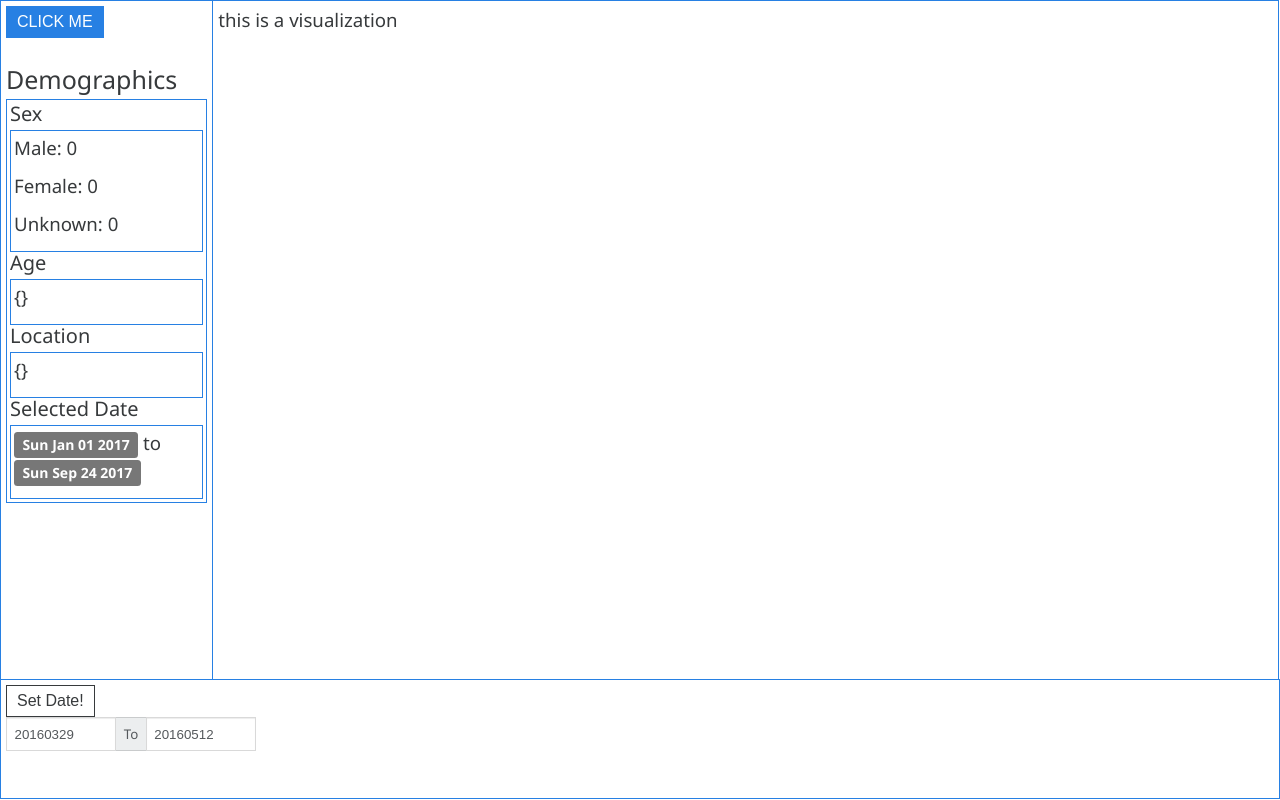
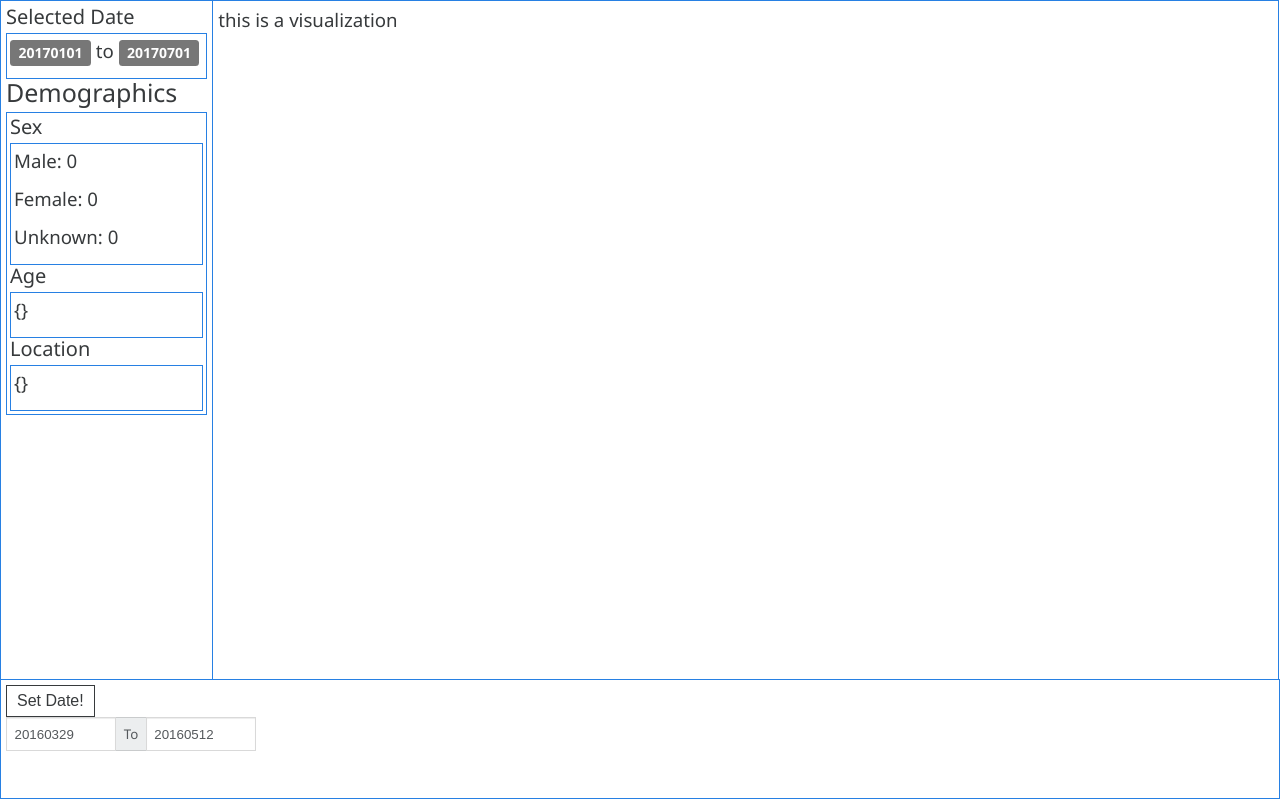
Before and after one commit to tkakar/MEV-MQP, a React (Create React App) app in the folder front-end/: page / in a window 1280 px wide. Built offline with nearby package versions, Linux system fonts and the light colour scheme.

Commit message:
Lots of goodies, mainly Front end Styling and redux function mappings

```diff
--- a/front-end/src/actions/timelineActions.js
+++ b/front-end/src/actions/timelineActions.js
@@ -6,19 +6,8 @@ export const setSelectedTime = selectedDates => (dispatch) => {
     query: 'sex',
     ...selectedDates,
   };
-  // console.log(postBody);
 
-  getData(postBody);
-
-  // fetch('http://localhost:3001/getdata', fetchData)
-  //   .then(response => response.json())
-  //   .then((things) => {
-  //     console.log(things.rows);
-  //     dispatch({ type: 'UPDATE_DATA', things: JSON.stringify(things.rows, null, 2) });
-  //   })
-  //   .catch((err) => {
-  //     console.error.bind(err);
-  //   });
+  dispatch(getData(postBody));
 };
 
 export const getConfig = id => (dispatch) => {
--- a/front-end/src/actions/visualizationActions.js
+++ b/front-end/src/actions/visualizationActions.js
@@ -47,7 +47,10 @@ export const getData = queryParams => (dispatch) => {
         sex: _(things.rows).map(sexAdapter).countBy().value(),
         age: _(things.rows).map(ageAdapter).countBy(Math.floor).value(),
         location: _(things.rows).map(countryAdapter).countBy().value(),
-        date: _(things.rows).map('rept_dt').countBy().value(),
+        selectedDates: {
+          startDate: Number(queryParams.startDate),
+          endDate: Number(queryParams.endDate),
+        },
       };
       console.log(demographics);
       dispatch({ type: 'UPDATE_DEMOGRAPHICS', demographics });
--- a/front-end/src/components/sidebar/Demographics.jsx
+++ b/front-end/src/components/sidebar/Demographics.jsx
@@ -4,7 +4,6 @@ import { connect } from 'react-redux';
 import Sex from './demographics/Sex';
 import Age from './demographics/Age';
 import Location from './demographics/Location';
-import SelectedDate from './SelectedDate';
 import './Demographics.css';
 
 
@@ -17,24 +16,6 @@ class Demographics extends Component {
     }).isRequired,
     age: PropTypes.objectOf(PropTypes.number).isRequired,
     location: PropTypes.objectOf(PropTypes.number).isRequired,
-    selectedDates: PropTypes.shape({
-      startDate: PropTypes.instanceOf(Date).isRequired,
-      endDate: PropTypes.instanceOf(Date).isRequired,
-    }).isRequired,
-  }
-
-  static defaultProps = {
-    gender: {
-      male: 0,
-      female: 0,
-      unknown: 0,
-    },
-    age: {},
-    location: {},
-    selectedDates: {
-      startDate: new Date(2017, 0, 1, 0, 0, 0, 0),
-      endDate: new Date(),
-    },
   }
 
   filter = () => true;
@@ -42,16 +23,11 @@ class Demographics extends Component {
   render() {
     return (
       <div>
-        <br />
         <h1>Demographics</h1>
         <div className="card card-outline-primary demographics-card" >
           <Sex sex={this.props.sex} />
           <Age age={this.props.age} />
           <Location location={this.props.location} />
-          <SelectedDate
-            startDate={this.props.selectedDates.startDate}
-            endDate={this.props.selectedDates.endDate}
-          />
         </div>
       </div>
     );
@@ -62,7 +38,6 @@ const mapStateToProps = state => ({
   sex: state.demographic.sex,
   age: state.demographic.age,
   location: state.demographic.location,
-  selectedDates: state.demographic.selectedDates,
 });
 
 export default connect(
--- a/front-end/src/components/sidebar/SelectedDate.jsx
+++ b/front-end/src/components/sidebar/SelectedDate.jsx
@@ -7,14 +7,15 @@ const SelectedDate = props => (
   <div>
     <h2>Selected Date</h2>
     <div className="card card-outline-primary" >
-      <p><Label bsStyle="default">{props.startDate.toDateString()}</Label> to <Label bsStyle="default">{props.endDate.toDateString()}</Label></p>
+      <p><Label bsStyle="default">{props.startDate}</Label> to <Label bsStyle="default">{props.endDate}</Label></p>
+      {/* <p><Label bsStyle="default">{props.startDate.toDateString()}</Label> to <Label bsStyle="default">{props.endDate.toDateString()}</Label></p> */}
     </div>
   </div>
 );
 
 SelectedDate.propTypes = {
-  startDate: PropTypes.instanceOf(Date).isRequired,
-  endDate: PropTypes.instanceOf(Date).isRequired,
+  startDate: PropTypes.number.isRequired,
+  endDate: PropTypes.number.isRequired,
 };
 
 export default SelectedDate;
--- a/front-end/src/components/sidebar/SideBar.jsx
+++ b/front-end/src/components/sidebar/SideBar.jsx
@@ -2,26 +2,35 @@ import React, { Component } from 'react';
 import PropTypes from 'prop-types';
 import { connect } from 'react-redux';
 import Demograpics from './Demographics';
-import { getData } from '../../actions/visualizationActions';
+import SelectedDate from './SelectedDate';
 import './SideBar.css';
 
 class SideBar extends Component {
   static propTypes = {
-    getData: PropTypes.func.isRequired,
+    selectedDates: PropTypes.shape({
+      startDate: PropTypes.number.isRequired,
+      endDate: PropTypes.number.isRequired,
+    }).isRequired,
   }
 
   asd = () => 2;
 
   render = () => (
     <div id="sidebar" >
-      {/* <SelectedDate /> */}
-      <button className="btn btn-primary" onClick={this.props.getData}>CLICK ME</button>
+      <SelectedDate
+        startDate={this.props.selectedDates.startDate}
+        endDate={this.props.selectedDates.endDate}
+      />
       <Demograpics />
     </div>
   )
 }
 
+const mapStateToProps = state => ({
+  selectedDates: state.demographic.selectedDates,
+});
+
 export default connect(
+  mapStateToProps,
   null,
-  { getData },
 )(SideBar);
--- a/front-end/src/components/sidebar/demographics/Sex.jsx
+++ b/front-end/src/components/sidebar/demographics/Sex.jsx
@@ -15,9 +15,9 @@ const Sex = props => (
 
 Sex.propTypes = {
   sex: PropTypes.shape({
-    M: PropTypes.number.isRequired,
-    F: PropTypes.number.isRequired,
-    UNK: PropTypes.number.isRequired,
+    M: PropTypes.number,
+    F: PropTypes.number,
+    UNK: PropTypes.number,
   }).isRequired,
 };
 
--- a/front-end/src/reducers/demographicReducer.js
+++ b/front-end/src/reducers/demographicReducer.js
@@ -6,6 +6,12 @@ const initialDemographicState = {
   },
   age: {},
   location: {},
+  selectedDates: {
+    startDate: 20170101,
+    endDate: 20170701,
+    // startDate: new Date(2017, 0, 1, 0, 0, 0, 0),
+    // endDate: new Date(),
+  },
 };
 
 export default (state = initialDemographicState, action = {}) => {
```
